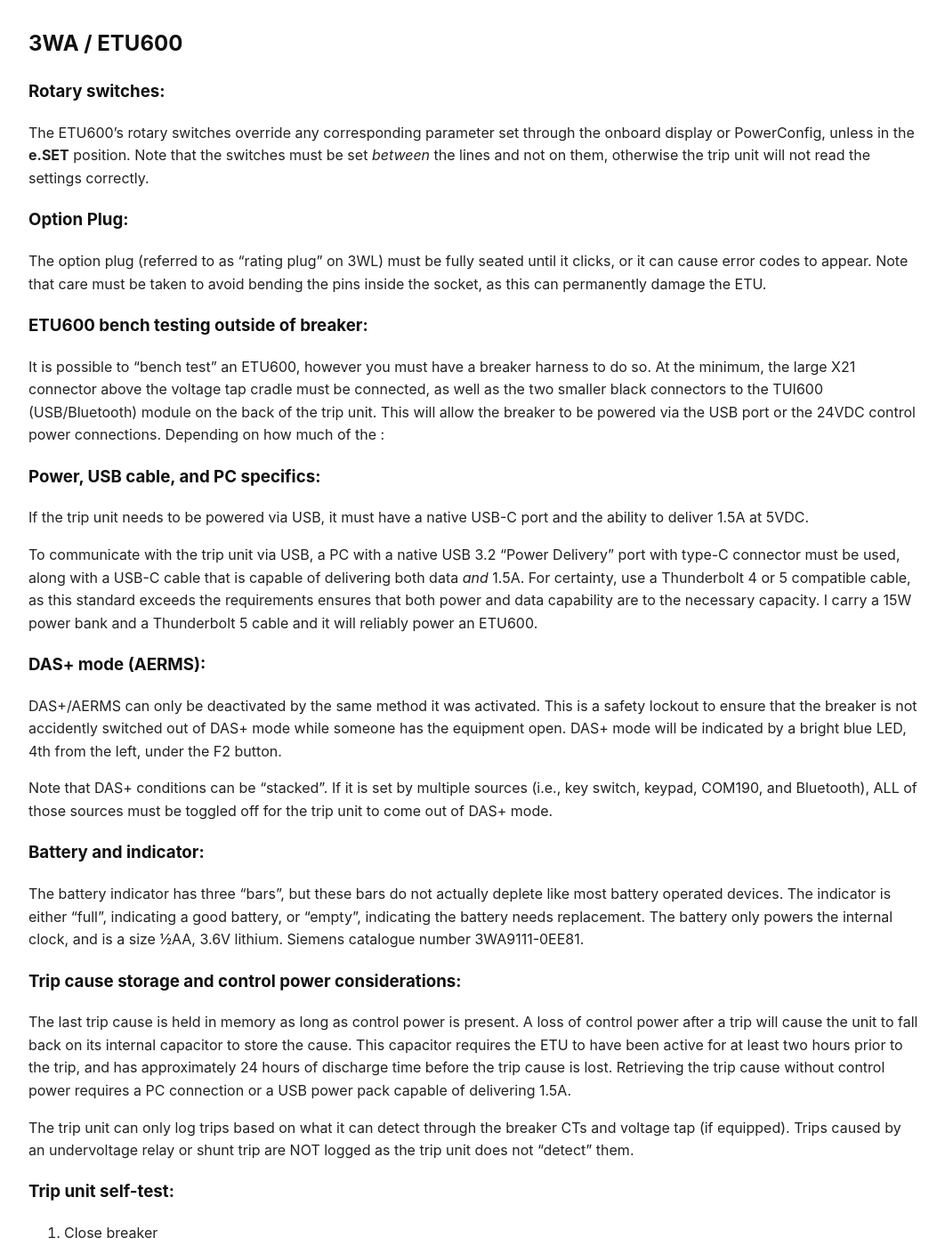
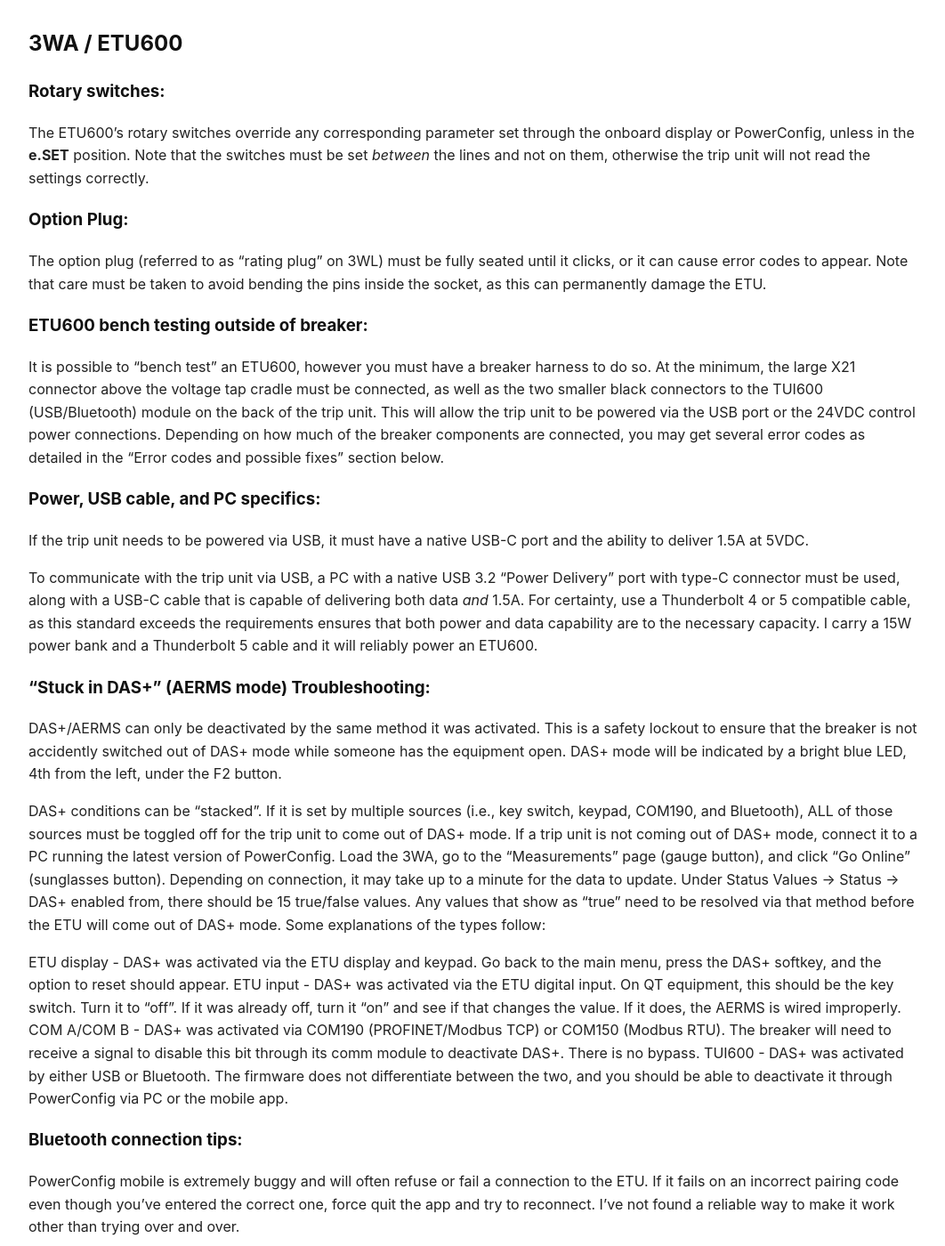
Before and after one commit to epecsupport/Service, a Jekyll site: the page built from 3WA.md, in a window 1280 px wide and 1400 px high. Shown: the whole window at 89% size, without its empty margins (108-1170 px from the left). Built offline with Jekyll 4.4.1, drawn with Linux system fonts in a browser that asks for light colours; our own code applies the rules of GitHub Pages for plain Markdown files; some of the changed text lies outside the part shown.

Commit message:
Update 3WA.md

```diff
--- a/3WA.md
+++ b/3WA.md
@@ -1,6 +1,7 @@
 ---
 layout: default
 title: 3WA / ETU600
+autolink: true
 ---
 
 ## 3WA / ETU600
@@ -12,17 +13,32 @@ The ETU600's rotary switches override any corresponding parameter set through th
 The option plug (referred to as "rating plug" on 3WL) must be fully seated until it clicks, or it can cause error codes to appear.  Note that care must be taken to avoid bending the pins inside the socket, as this can permanently damage the ETU.
 
 ### ETU600 bench testing outside of breaker:
-It is possible to "bench test" an ETU600, however you must have a breaker harness to do so.  At the minimum, the large X21 connector above the voltage tap cradle must be connected, as well as the two smaller black connectors to the TUI600 (USB/Bluetooth) module on the back of the trip unit.  This will allow the breaker to be powered via the USB port or the 24VDC control power connections.  Depending on how much of the :
+It is possible to "bench test" an ETU600, however you must have a breaker harness to do so.  At the minimum, the large X21 connector above the voltage tap cradle must be connected, as well as the two smaller black connectors to the TUI600 (USB/Bluetooth) module on the back of the trip unit.  This will allow the trip unit to be powered via the USB port or the 24VDC control power connections.  Depending on how much of the breaker components are connected, you may get several error codes as detailed in the "Error codes and possible fixes" section below.
 
 ### Power, USB cable, and PC specifics:
 If the trip unit needs to be powered via USB, it must have a native USB-C port and the ability to deliver 1.5A at 5VDC.
 
 To communicate with the trip unit via USB, a PC with a native USB 3.2 "Power Delivery" port with type-C connector must be used, along with a USB-C cable that is capable of delivering both data *and* 1.5A.  For certainty, use a Thunderbolt 4 or 5 compatible cable, as this standard exceeds the requirements ensures that both power and data capability are to the necessary capacity.  I carry a 15W power bank and a Thunderbolt 5 cable and it will reliably power an ETU600.
 
-### DAS+ mode (AERMS):
+### "Stuck in DAS+" (AERMS mode) Troubleshooting:
 DAS+/AERMS can only be deactivated by the same method it was activated.  This is a safety lockout to ensure that the breaker is not accidently switched out of DAS+ mode while someone has the equipment open.  DAS+ mode will be indicated by a bright blue LED, 4th from the left, under the F2 button.
 
-Note that DAS+ conditions can be "stacked".  If it is set by multiple sources (i.e., key switch, keypad, COM190, and Bluetooth), ALL of those sources must be toggled off for the trip unit to come out of DAS+ mode.
+DAS+ conditions can be "stacked".  If it is set by multiple sources (i.e., key switch, keypad, COM190, and Bluetooth), ALL of those sources must be toggled off for the trip unit to come out of DAS+ mode.  If a trip unit is not coming out of DAS+ mode, connect it to a PC running the latest version of PowerConfig.  Load the 3WA, go to the "Measurements" page (gauge button), and click "Go Online" (sunglasses button).  Depending on connection, it may take up to a minute for the data to update.  Under Status Values -> Status -> DAS+ enabled from, there should be 15 true/false values.  Any values that show as "true" need to be resolved via that method before the ETU will come out of DAS+ mode.  Some explanations of the types follow:
+
+ETU display - DAS+ was activated via the ETU display and keypad.  Go back to the main menu, press the DAS+ softkey, and the option to reset should appear.
+ETU input - DAS+ was activated via the ETU digital input.  On QT equipment, this should be the key switch.  Turn it to "off".  If it was already off, turn it "on" and see if that changes the value.  If it does, the AERMS is wired improperly.
+COM A/COM B - DAS+ was activated via COM190 (PROFINET/Modbus TCP) or COM150 (Modbus RTU).  The breaker will need to receive a signal to disable this bit through its comm module to deactivate DAS+.  There is no bypass.
+TUI600 - DAS+ was activated by either USB or Bluetooth.  The firmware does not differentiate between the two, and you should be able to deactivate it through PowerConfig via PC or the mobile app.
+
+### Bluetooth connection tips:
+PowerConfig mobile is extremely buggy and will often refuse or fail a connection to the ETU.  If it fails on an incorrect pairing code even though you've entered the correct one, force quit the app and try to reconnect.  I've not found a reliable way to make it work other than trying over and over.
+
+There are two Bluetooth modes not addressed in the 3WA manual, RO and RW.  RO is "read only", and RW is "read/write".  Changes can only be made in RW mode. Sometimes you have to cycle this to make the TUI600 remember what mode it's in.
+
+Clearing a connection requires three steps:
+1. On the trip unit Bluetooth menu, select "Clear Devices"
+2. In PowerConfig mobile, delete the device.
+3. In the device's Bluetooth settings, find the "3WA" entry and select "forget this device".
 
 ### Battery and indicator:
 The battery indicator has three "bars", but these bars do not actually deplete like most battery operated devices.  The indicator is either "full", indicating a good battery, or "empty", indicating the battery needs replacement.  The battery only powers the internal clock, and is a size ½AA, 3.6V lithium.  Siemens catalogue number 3WA9111-0EE81.
```
